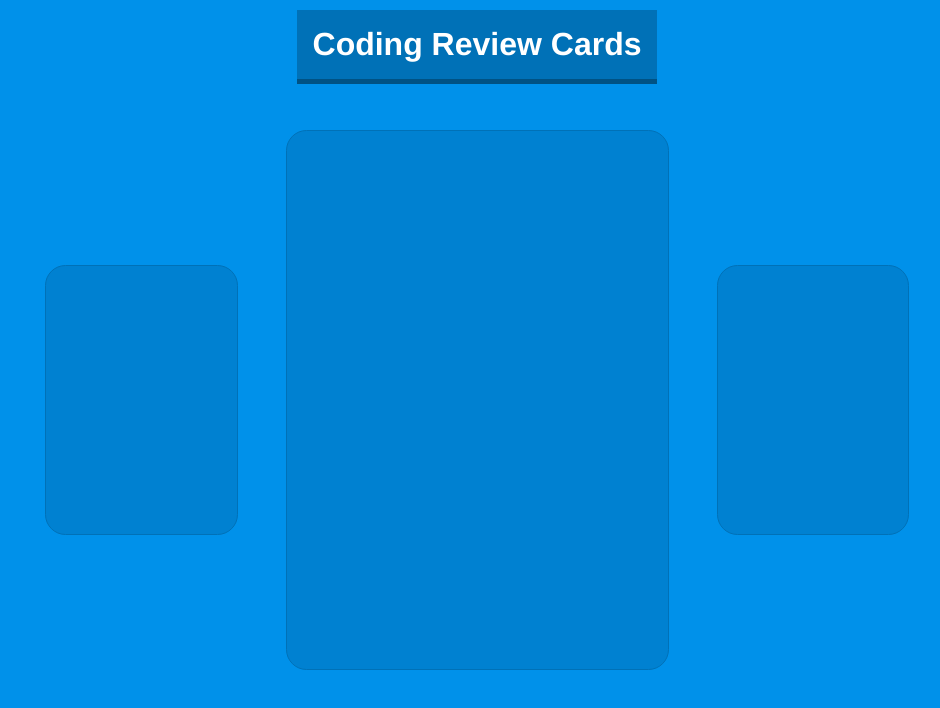
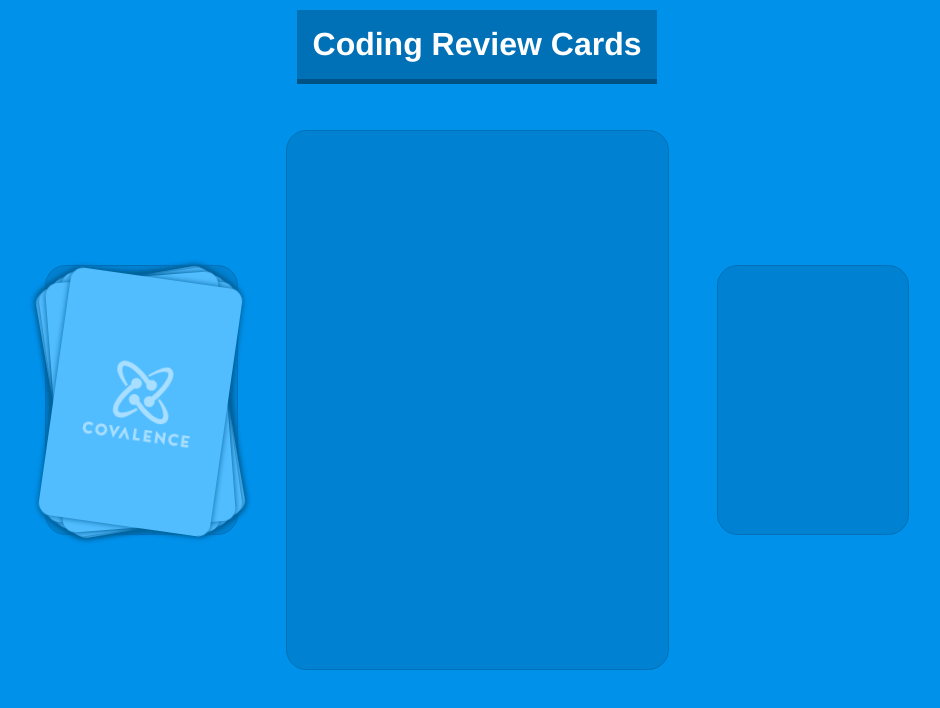
Before and after one commit to matthewhunter/coding-interview-cards, a React app: page / in a window 1280 px wide. Shown: the top 708 px of the page, without its empty margins (163-1103 px from the left). Built offline with nearby package versions, Linux system fonts and the light colour scheme.

Commit message:
page structure changes

```diff
--- a/src/components/Board.jsx
+++ b/src/components/Board.jsx
@@ -2,9 +2,7 @@ import React from 'react'
 import cards from '../cards.js'
 import Card from './Card'
 
-let bottom = 0.5
-
-const randomize = (array) => {
+const randomize = array => {
   var index = array.length
   var temporary
   var random
@@ -34,23 +32,12 @@ const Board = props => (
       </div>
     </div>
     <div className='cards'>
-      <div className='draw'>
-        <p />
-      </div>
-      <div className='playing'>
-        <p />
-      </div>
-      <div className='discard'>
-        <p />
+      <div className='draw' id='draw'>
+        {cards.map((card, index) => {
+          return <Card key={card.id} index={index} unplayedCards={props.unplayedCards} currentCard={props.currentCard} playedCards={props.playedCards} card={card} selectCard={props.selectCard} />
+        })}
       </div>
     </div>
-    {/* <div className='cards'>
-      {
-        cards.map( (card, index) => {
-        bottom = bottom + 0.5
-        return <Card key={card.key} index={index} unplayedCards={props.unplayedCards} card={card} bottom={bottom} selectCard={props.selectCard} />
-      })}
-  </div> */}
   </React.Fragment>
 )
 
--- a/src/components/Card.jsx
+++ b/src/components/Card.jsx
@@ -4,13 +4,11 @@ export default class Card extends React.Component {
   state = {
     containerClasses: 'card-container',
     cardClasses: 'card',
+    position: 'draw',
     style: {
-      transform: `rotate(${Math.random() * 20 - 10}deg)`,
-      bottom: `${this.props.index}vw`
+      transform: `rotate(${Math.random() * 20 - 10}deg)`
     }
   }
-
-  rotation = Math.random() * 20 - 10
 
   componentDidMount() {
     this.props.unplayedCards.push(this)
@@ -43,17 +41,26 @@ export default class Card extends React.Component {
   }
 
   onClick = e => {
-    // console.log(this.props.index, this.props.unplayedCards.length - 1)
-    if (this.props.index !== this.props.unplayedCards.length - 1) {
-      return
+    // if (this.props.index !== this.props.unplayedCards.length - 1) {
+    //   return
+    // }
+    console.log(this.props.index)
+    if ( this.state.position === 'draw' ) {
+      this.props.selectCard(this)
+      this.setState( () => ( {
+        position: 'playing',
+        cardClasses: 'card is-flipped',
+        containerClasses: 'card-container is-flipped'
+      }))
     }
-    this.props.selectCard(this)
-    console.log(this.props.unplayedCards)
-    this.setState(() => ({
-
-      cardClasses: 'card is-flipped',
-      containerClasses: 'card-container is-flipped'
-    }))
+    if (this.state.position === 'playing') {
+      this.props.selectCard(this)
+      this.setState(() => ({
+        position: 'discard',
+        cardClasses: 'card discard',
+        containerClasses: 'card-container discard'
+      }))
+    }
   }
 
   render() {
```
